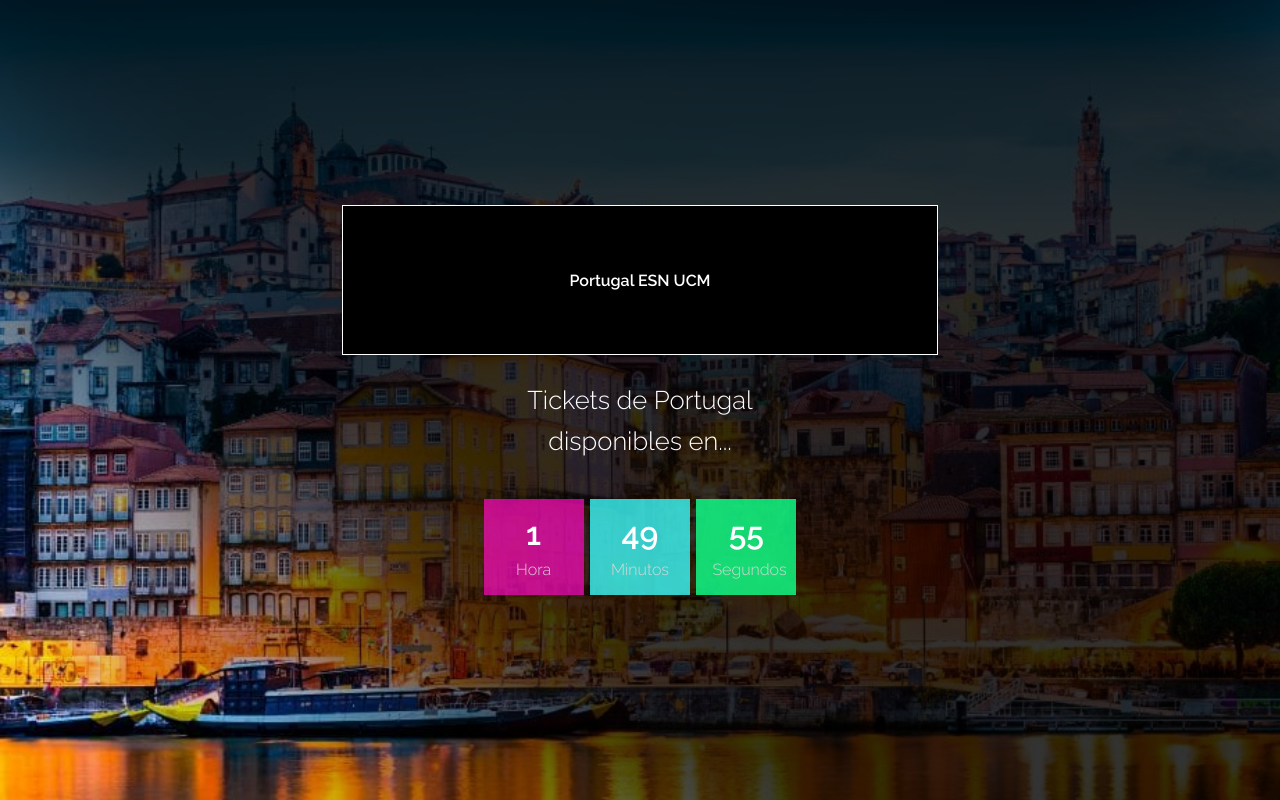
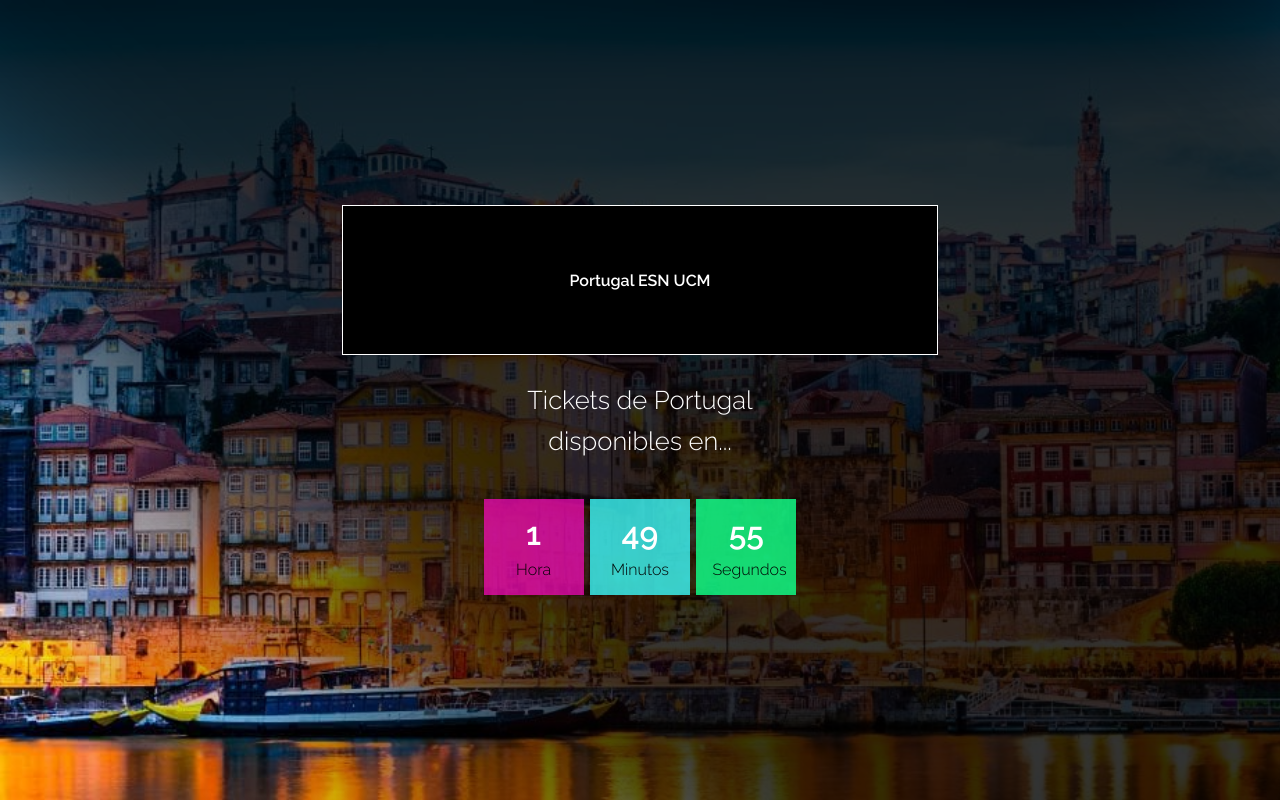
Before and after one commit to daviro05/ESN_Proyects, a PHP site: page /GaliciaProyect/portugal/index.html in a window 1280 px wide. Run offline with PHP 8.4, Linux system fonts and the light colour scheme.

Commit message:
cambio en estilo

```diff
--- a/GaliciaProyect/portugal/style.css
+++ b/GaliciaProyect/portugal/style.css
@@ -90,7 +90,7 @@ html, body {
   font-weight: 300;
   display: block;
   font-size: 1rem;
-  color: #d7d7d7;
+  color: #000000;
   margin-top: 0.5rem;
 }
 
```
